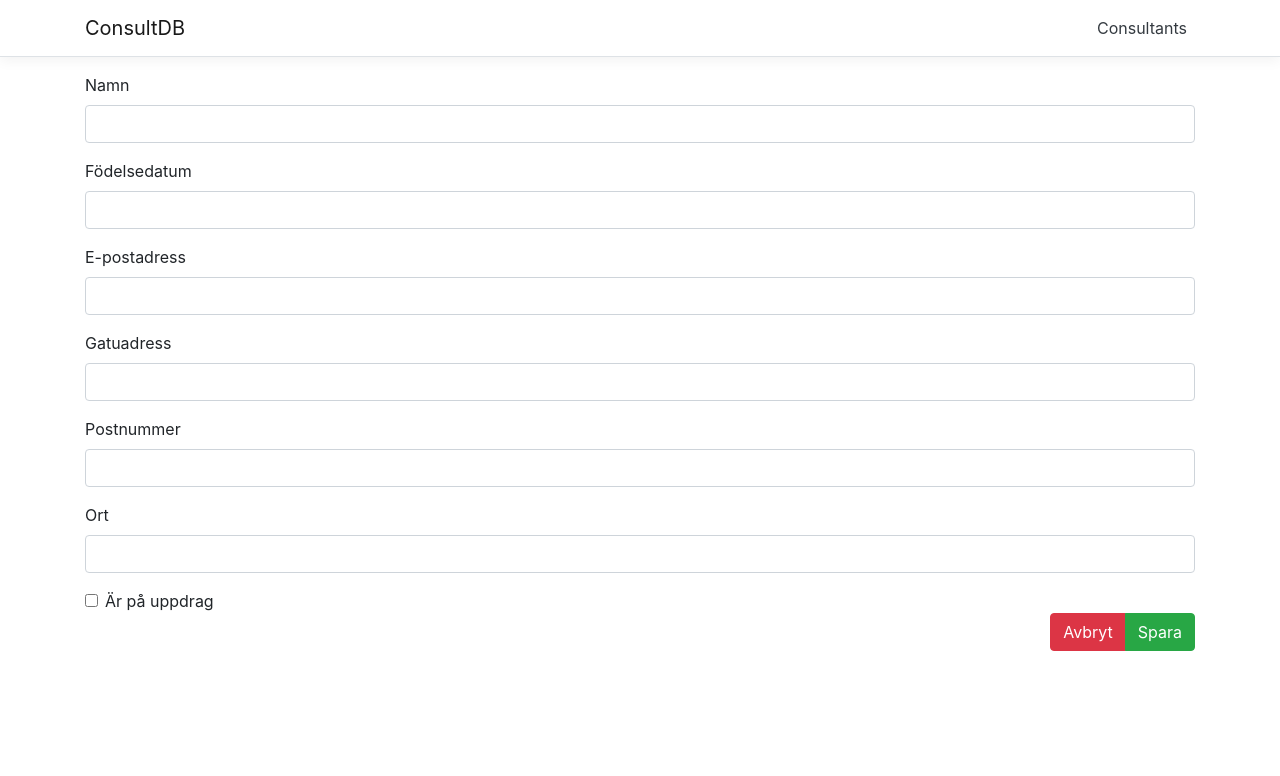
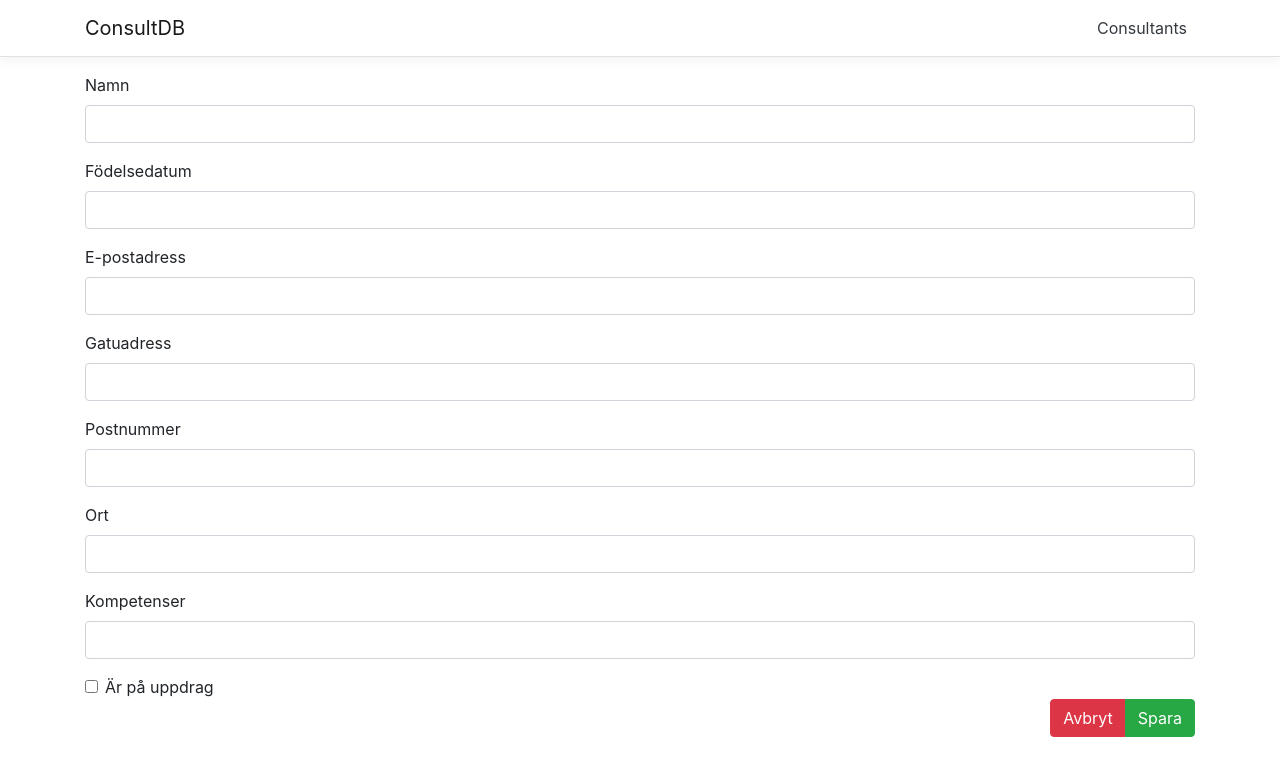
Before and after one commit to Dekamik/ConsultDB, a React (Create React App) app in the folder ConsultDB.Web/ClientApp/: page /consultant_detail in a window 1280 px wide. Shown: the top 776 px of the page. Built offline with nearby package versions, Linux system fonts and the light colour scheme.

Commit message:
Added skills input on ConsultantDetailViewForm

```diff
--- a/ConsultDB.Web/ClientApp/src/components/Consultants/Detail/ConsultantDetailViewForm.tsx
+++ b/ConsultDB.Web/ClientApp/src/components/Consultants/Detail/ConsultantDetailViewForm.tsx
@@ -39,6 +39,7 @@ export const ConsultantDetailViewForm: React.FunctionComponent<IConsultantDetail
                             <TextInput name="streetAddress" label="Gatuadress" defaultValue={props.consultant?.streetAddress} readonly={props.isReadonly} />
                             <TextInput name="zipCode" label="Postnummer" defaultValue={props.consultant?.zipCode} readonly={props.isReadonly} />
                             <TextInput name="city" label="Ort" defaultValue={props.consultant?.city} readonly={props.isReadonly} />
+                            <TextInput name="skills" label="Kompetenser" defaultValue={props.consultant?.skills} readonly={props.isReadonly} />
                             <Checkbox name="isOnAssignment" label="Är på uppdrag" isChecked={props.consultant?.isOnAssignment ?? false} readonly={props.isReadonly} />
                             {
                                 props.isReadonly // TODO: Fix loading spinner on submit buttons
--- a/ConsultDB.Web/ClientApp/src/components/Consultants/Detail/IConsultant.tsx
+++ b/ConsultDB.Web/ClientApp/src/components/Consultants/Detail/IConsultant.tsx
@@ -6,6 +6,6 @@ export interface IConsultant {
     streetAddress: string;
     zipCode: string;
     city: string;
-    skills: string[];
+    skills: string;
     isOnAssignment: boolean;
 }
```
